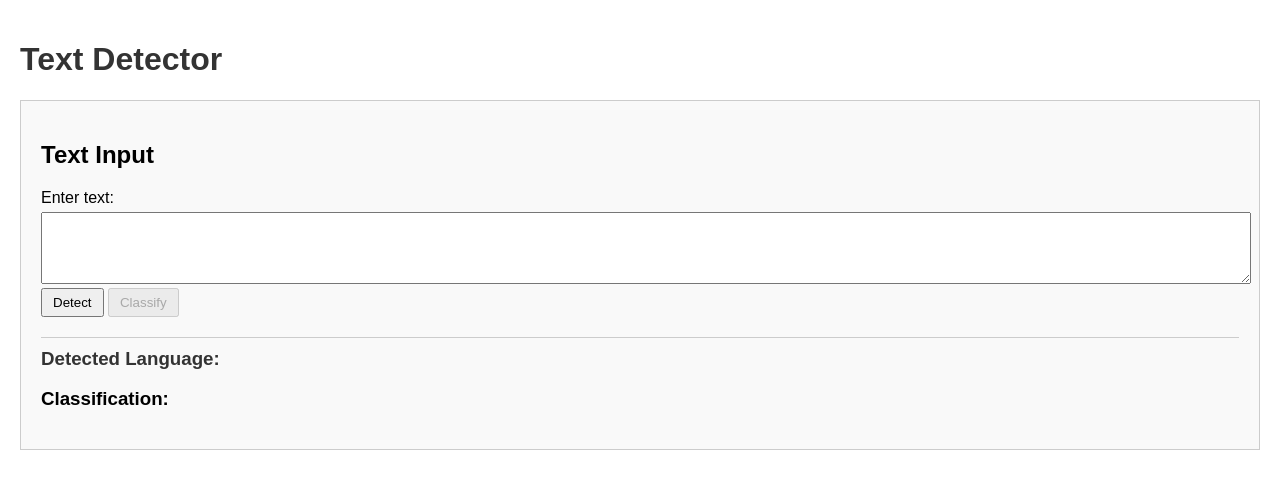
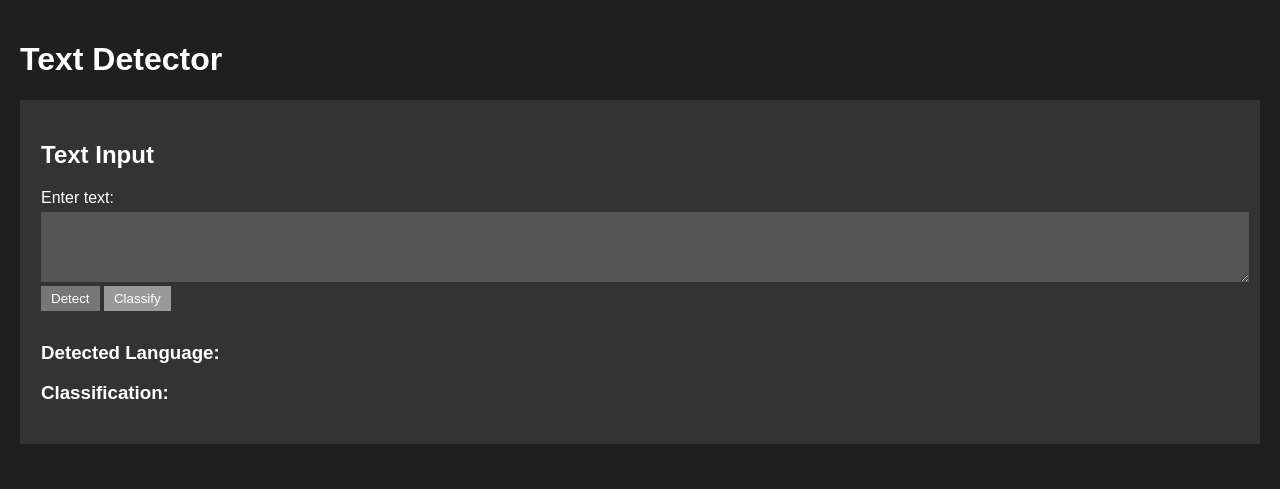
Before and after one commit to Bhuribhat/Text-Classification, a FastAPI app: template app/templates/index.html in a window 1280 px wide. Shown: the top 489 px of the page. Run offline with FastAPI, Linux system fonts and the light colour scheme; the template is opened without the code that fills it, so the values that code supplies are empty; parts of the project's set-up code (start-up, migrations or seed data) failed here and were passed over.

Commit message:
seperate js file

```diff
--- a/app/static/css/style.css
+++ b/app/static/css/style.css
@@ -2,17 +2,19 @@ body {
     font-family: Arial, sans-serif;
     margin: 0;
     padding: 20px;
+    background-color: #1f1f1f;
+    color: #fff;
 }
 
 h1 {
-    color: #333;
+    color: #fff;
 }
 
 .container {
     margin-top: 20px;
-    border: 1px solid #ccc;
+    border: 1px solid #333;
     padding: 20px;
-    background-color: #f9f9f9;
+    background-color: #333;
 }
 
 form {
@@ -22,24 +24,38 @@ form {
 label {
     display: block;
     margin-bottom: 5px;
+    color: #fff;
 }
 
 textarea {
     width: 100%;
     padding: 5px;
+    background-color: #555;
+    color: #fff;
+    border: none;
 }
 
 button {
     padding: 5px 10px;
+    background-color: #777;
+    color: #fff;
+    border: none;
+    cursor: pointer;
+}
+
+button:disabled {
+    background-color: #999;
+    cursor: not-allowed;
 }
 
 .result {
     margin-top: 20px;
-    border-top: 1px solid #ccc;
+    border-top: 1px solid #333;
     padding-top: 10px;
+    color: #fff;
 }
 
 .result h3 {
     margin-top: 0;
-    color: #333;
+    color: #fff;
 }
--- a/app/templates/index.html
+++ b/app/templates/index.html
@@ -2,7 +2,7 @@
 <html>
 <head>
     <title>Text Detector</title>
-    <link rel="stylesheet" type="text/css" href="{{ url_for('static', path='/css/style.css') }}">
+    <link rel="stylesheet" href="{{ url_for('static', path='/css/style.css') }}">
 </head>
 <body>
     <h1>Text Detector</h1>
@@ -26,93 +26,6 @@
         </div>
 
     </div>
-    <script>
-        function submitText() {
-            const textArea = document.getElementById('text');
-            const text = textArea.value;
-            console.log(text);
-
-            // Serialize the input as JSON
-            const payload = JSON.stringify({ 'text': text });
-
-            // Create a new request
-            const xhr = new XMLHttpRequest();
-
-            // Set the request URL and method
-            xhr.open('POST', '/predict');
-
-            // Set the request headers
-            xhr.setRequestHeader('Content-Type', 'application/json');
-
-            // Define the callback function when the request completes
-            xhr.onload = function () {
-                if (xhr.status === 200) {
-                    const response = JSON.parse(xhr.responseText);
-                    const result = document.querySelector('.result');
-
-                    // Update the result element
-                    if (result) {
-                        result.innerHTML = `
-                            <h3>Detected Language:</h3>
-                            <p>${response.language}</p>
-                        `;
-
-                        // Enable or disable the classify button based on the language
-                        const classifyButton = document.getElementById('classifyButton');
-                        if (response.language === 'English') {
-                            classifyButton.disabled = false;
-                        } else {
-                            classifyButton.disabled = true;
-                        }
-                    }
-                } else {
-                    console.error(xhr.status);
-                }
-            }
-
-            // Send the request with the serialized payload
-            xhr.send(payload);
-        };
-
-        function classifyText() {
-            const textArea = document.getElementById('text');
-            const text = textArea.value;
-            console.log(text);
-
-            // Serialize the input as JSON
-            const payload = JSON.stringify({ 'text': text });
-
-            // Create a new request
-            const xhr = new XMLHttpRequest();
-
-            // Set the request URL and method
-            xhr.open('POST', '/classify');
-
-            // Set the request headers
-            xhr.setRequestHeader('Content-Type', 'application/json');
-
-            // Define the callback function when the request completes
-            xhr.onload = function () {
-                if (xhr.status === 200) {
-                    const response = JSON.parse(xhr.responseText);
-                    const result = document.querySelector('.classificationResult');
-                    console.log(response.prediction);
-
-                    // Update the result element
-                    if (result) {
-                        result.innerHTML = `
-                            <h3>Classification:</h3>
-                            <p>${response.prediction}</p>
-                        `;
-                    }
-                } else {
-                    console.error(xhr.status);
-                }
-            };
-
-            // Send the request with the serialized payload
-            xhr.send(payload);
-        };
-    </script>
+    <script src="{{ url_for('static', path='script.js') }}"></script>
 </body>
 </html>
```
Also changed, not shown: app/static/script.js (added, +87 -0 lines).
